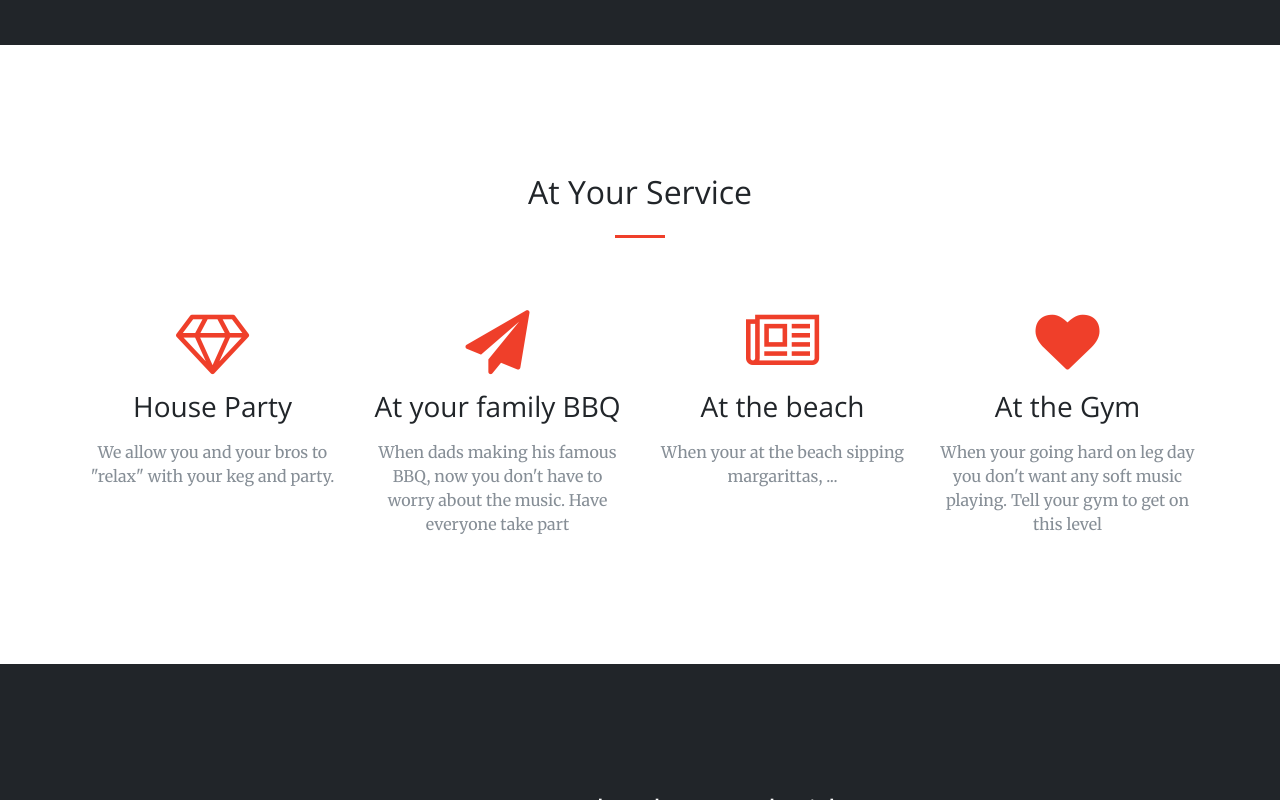
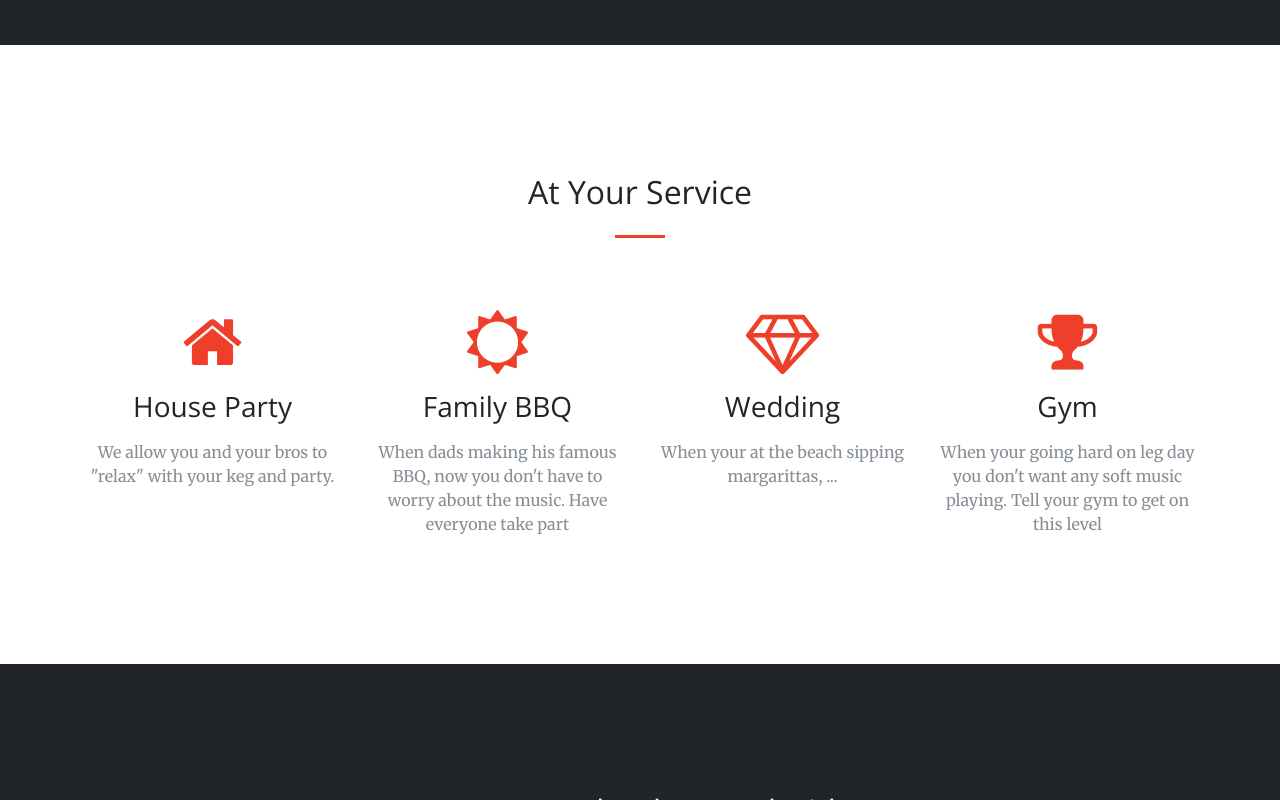
Before and after one commit to cocoztho000/pktdj-website, a plain HTML site: page index.html in a window 1280 px wide. Shown: the part 2000-2800 px from the top of the page. Drawn offline with nearby package versions, Linux system fonts and the light colour scheme.

Commit message:
fix wording

```diff
--- a/index.html
+++ b/index.html
@@ -65,7 +65,7 @@
                   <img src="img/PKT_DJ_ColorLogo.png" style="width: 300px">
                </div>
                <div class="col-lg-8 mx-auto">
-                  <p class="text-faded mb-5">Make Parties Great Again!</p>
+                  <p class="text-faded mb-5">Make Your Parties Great Again!</p>
                   <a class="btn btn-primary btn-xl js-scroll-trigger" href="#about">Find Out More</a>
                </div>
             </div>
@@ -77,7 +77,7 @@
                <div class="col-lg-8 mx-auto text-center">
                   <h2 class="section-heading text-white">How It Works</h2>
                   <hr class="light my-4">
-                  <p class="text-faded mb-4">We use Spotify to bring everyones music preferences into one central playlist. Vote your favorite songs to the top of the list and the highest ranked song plays next. No more hassle of switching people phones out of the dock!</p>
+                  <p class="text-faded mb-4">We use Spotify to bring everyones music preferences into one central playlist. Vote your favorite songs to the top of the list and the highest ranked song plays next. No more hassle of switching peoples phones out of the dock! Plus its FREE!</p>
                   <a class="btn btn-light btn-xl js-scroll-trigger" href="#download">Get Started!</a>
                </div>
             </div>
@@ -192,29 +192,29 @@
             <div class="row">
                <div class="col-lg-3 col-md-6 text-center">
                   <div class="service-box mt-5 mx-auto">
-                     <i class="fa fa-4x fa-diamond text-primary mb-3 sr-icons"></i>
+                     <i class="fa fa-4x fa-home text-primary mb-3 sr-icons"></i>
                      <h3 class="mb-3">House Party</h3>
                      <p class="text-muted mb-0">We allow you and your bros to "relax" with your keg and party.</p>
                   </div>
                </div>
                <div class="col-lg-3 col-md-6 text-center">
                   <div class="service-box mt-5 mx-auto">
-                     <i class="fa fa-4x fa-paper-plane text-primary mb-3 sr-icons"></i>
-                     <h3 class="mb-3">At your family BBQ</h3>
+                     <i class="fa fa-4x fa-sun-o text-primary mb-3 sr-icons"></i>
+                     <h3 class="mb-3">Family BBQ</h3>
                      <p class="text-muted mb-0">When dads making his famous BBQ, now you don't have to worry about the music. Have everyone take part</p>
                   </div>
                </div>
                <div class="col-lg-3 col-md-6 text-center">
                   <div class="service-box mt-5 mx-auto">
-                     <i class="fa fa-4x fa-newspaper-o text-primary mb-3 sr-icons"></i>
-                     <h3 class="mb-3">At the beach</h3>
+                     <i class="fa fa-4x fa-diamond text-primary mb-3 sr-icons"></i>
+                     <h3 class="mb-3">Wedding</h3>
                      <p class="text-muted mb-0">When your at the beach sipping margarittas, ...</p>
                   </div>
                </div>
                <div class="col-lg-3 col-md-6 text-center">
                   <div class="service-box mt-5 mx-auto">
-                     <i class="fa fa-4x fa-heart text-primary mb-3 sr-icons"></i>
-                     <h3 class="mb-3">At the Gym</h3>
+                     <i class="fa fa-4x fa-trophy text-primary mb-3 sr-icons"></i>
+                     <h3 class="mb-3">Gym</h3>
                      <p class="text-muted mb-0">When your going hard on leg day you don't want any soft music playing. Tell your gym to get on this level</p>
                   </div>
                </div>
@@ -237,11 +237,7 @@
                </div>
             </div>
             <div class="row">
-               <div class="col-lg-4 ml-auto text-center">
-                  <i class="fa fa-phone fa-3x mb-3 sr-contact"></i>
-                  <p>612-not-today</p>
-               </div>
-               <div class="col-lg-4 mr-auto text-center">
+               <div class="col-lg-12 mr-auto text-center">
                   <i class="fa fa-envelope-o fa-3x mb-3 sr-contact"></i>
                   <p>
                      <a href="mailto:thomas.cocozzello@gmail.com">thomas.cocozzello@gmail.com</a>
--- a/js/creative.js
+++ b/js/creative.js
@@ -30,7 +30,7 @@
     offset: 57
   });
   var window_height = $( window ).height();
-  var animation_height_offset=(window_height-(window_height * .3))
+  var animation_height_offset=(window_height-(window_height * .1))
   // Collapse Navbar
   var navbarCollapse = function() {
 
@@ -98,7 +98,7 @@
     duration: 600,
     scale: 0.3,
     distance: '0px'
-  }, 300);
+  }, 100);
 
   // Magnific popup calls
   $('.popup-gallery').magnificPopup({
```
